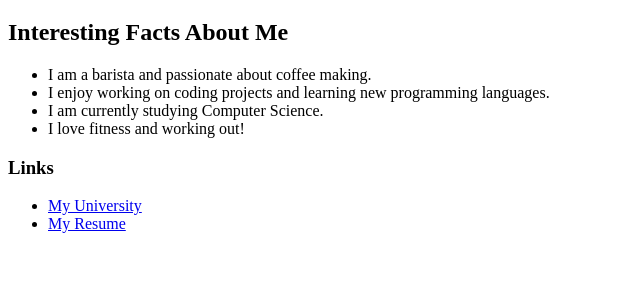
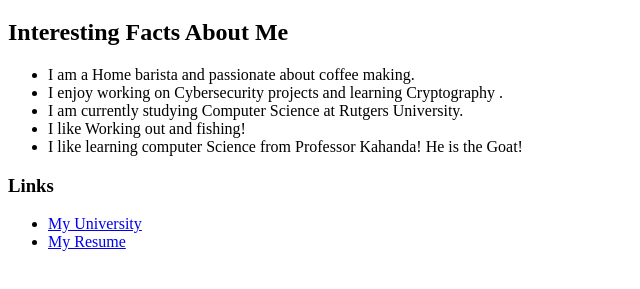
Before and after one commit to Saad50232/myfirst-website, a plain HTML site: page index.html in a window 1280 px wide. Shown: the part 61-350 px from the top of the page, without its empty margins (0-640 px from the left). Drawn offline with Linux system fonts and the light colour scheme.

Commit message:
Update index.html

```diff
--- a/index.html
+++ b/index.html
@@ -10,10 +10,12 @@
 
     <h2>Interesting Facts About Me</h2>
     <ul>
-        <li>I am a barista and passionate about coffee making.</li>
-        <li>I enjoy working on coding projects and learning new programming languages.</li>
-        <li>I am currently studying Computer Science.</li>
-        <li>I love fitness and working out!</li>
+        <li>I am a Home barista and passionate about coffee making.</li>
+        <li>I enjoy working on Cybersecurity projects and learning Cryptography .</li>
+        <li>I am currently studying Computer Science at Rutgers University.</li>
+        <li>I like Working out and fishing!</li>
+        <li>I like learning computer Science from Professor Kahanda! He is the Goat!</li>
+
     </ul>
 
     <h3>Links</h3>
```
